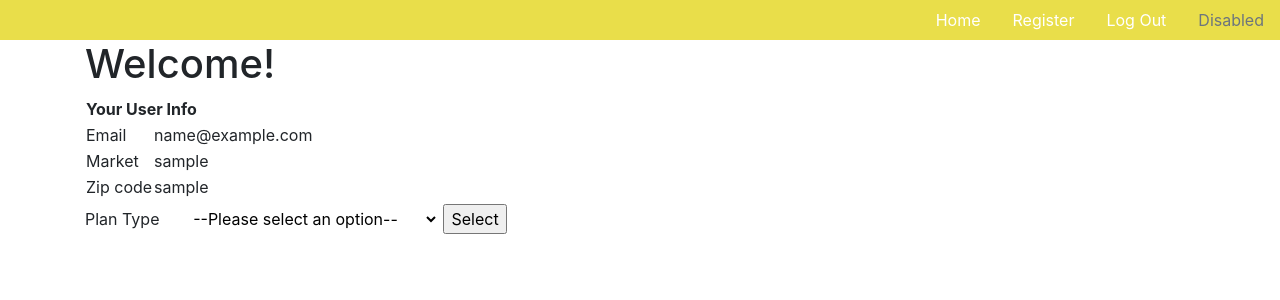
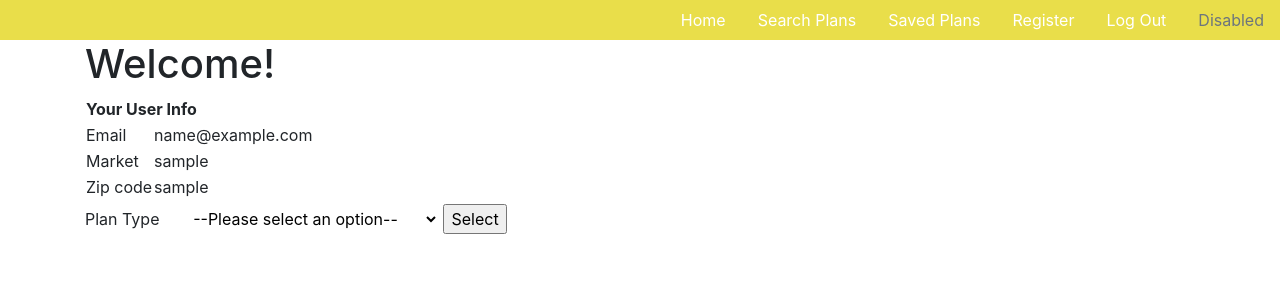
Before and after one commit to s-tao/whats-my-care, a Flask app: a page that uses templates/base.html in a window 1280 px wide. Shown: the top 300 px of the page. Run offline with Flask 2, Linux system fonts and the light colour scheme; the visitor is signed in with stand-in values (Sample User, id 1); data comes from the database, SQL or seed files in the repository; some libraries are stand-ins or nearby versions.

Commit message:
revert minor fix in form links and route, add user_id check for routes

```diff
--- a/server.py
+++ b/server.py
@@ -95,6 +95,10 @@ def logout():
 def user_options(user_id):
     """Main page allowing user to see plans"""
 
+    if session['user_id'] != user_id:
+        flash('Please login')
+        return redirect('/login')
+
     user = User.query.get(user_id)
 
     user_dict = {'email': user.email,
@@ -102,7 +106,7 @@ def user_options(user_id):
                  'zip code': user.zip_code}
 
 
-    return render_template('search_plans.html', user=user, user_dict=user_dict)
+    return render_template('search_plans.html', user_id=user_id, user_dict=user_dict)
 
 
 @app.route('/user-<int:user_id>/show_plans', methods=['POST'])
@@ -136,6 +140,10 @@ def seed_plans(user_id):
 @app.route('/user-<int:user_id>/saved_plans')
 def show_saved_plans(user_id):
 
+    if session['user_id'] != user_id:
+        flash('Please login')
+        return redirect('/login')
+
     plans = Plan.query.filter(Plan.user_id == user_id).all()
 
     return render_template('saved_plans.html', user_id=user_id, plans=plans)
--- a/templates/base.html
+++ b/templates/base.html
@@ -22,7 +22,7 @@
       </li>
       <li class="nav-item">
 
-        {% if user_id is defined %}
+        {% if user_id is defined%}
         <a class="nav-link" href="/user-{{ user_id }}/show_plans">Search Plans</a>
       </li>
       <li class="nav-item">
--- a/templates/search_plans.html
+++ b/templates/search_plans.html
@@ -32,7 +32,7 @@
   </div>
 
   <div class="sub-container plan-form">
-    <form action="/user-{{ user.user_id }}/show_plans" id="type-form"
+    <form action="/user-{{ user_id }}/show_plans" id="type-form"
                                                        method="POST">
       <label>Plan Type</label>
       <select name="plan-option" required="required">
@@ -50,7 +50,7 @@
     <!-- incorporate <span> in ajax to change plan type (ie: med, dental) -->
 
 <div class="container" id="display-plans-div">
-  <form action="/user-{{ user.user_id }}/saved_plans" id="save-plans-form"
+  <form action="/user-{{ user_id }}/saved_plans" id="save-plans-form"
                                                       method="POST">
     <fieldset>
       <div class="indiv-plan">
```
